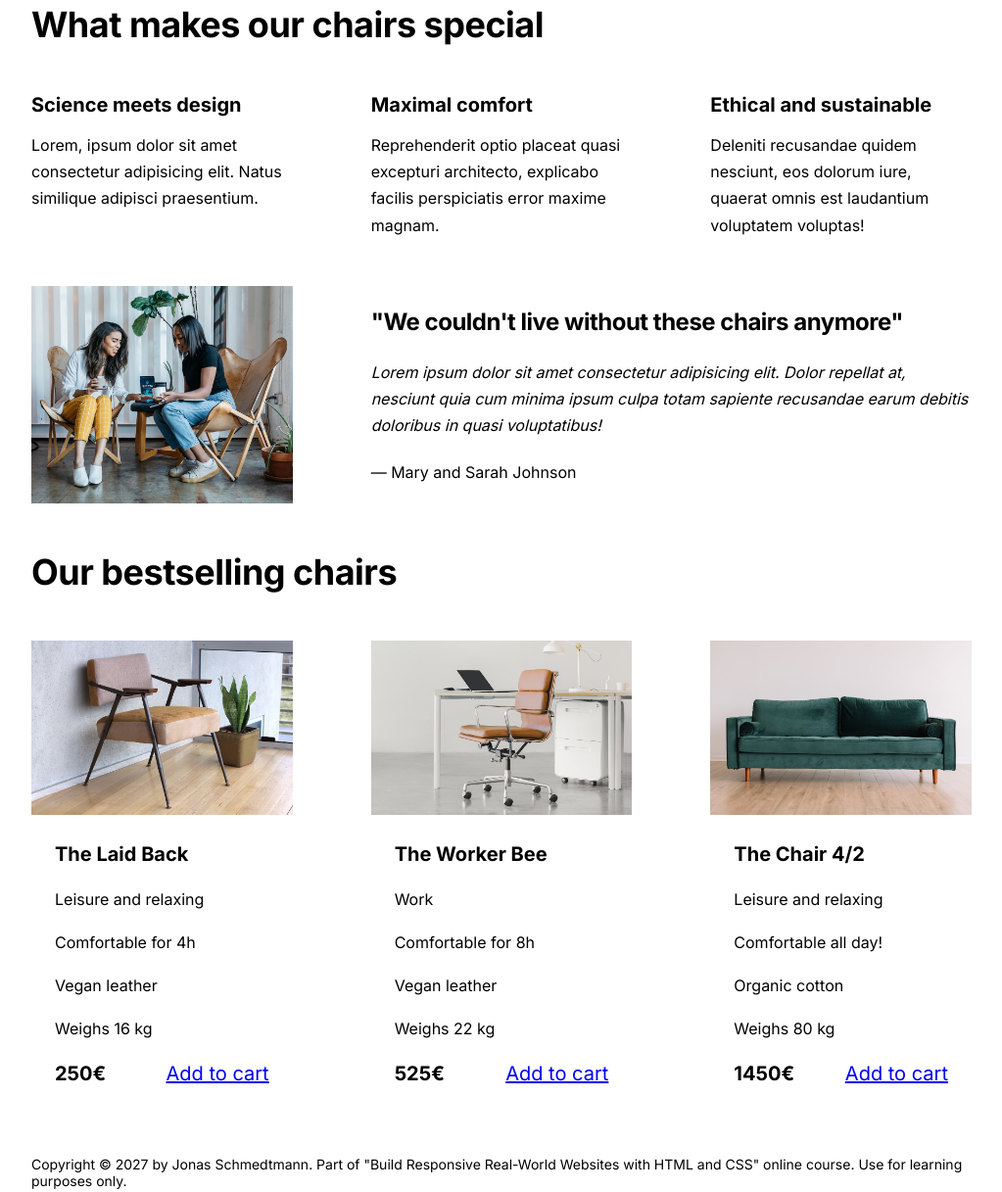
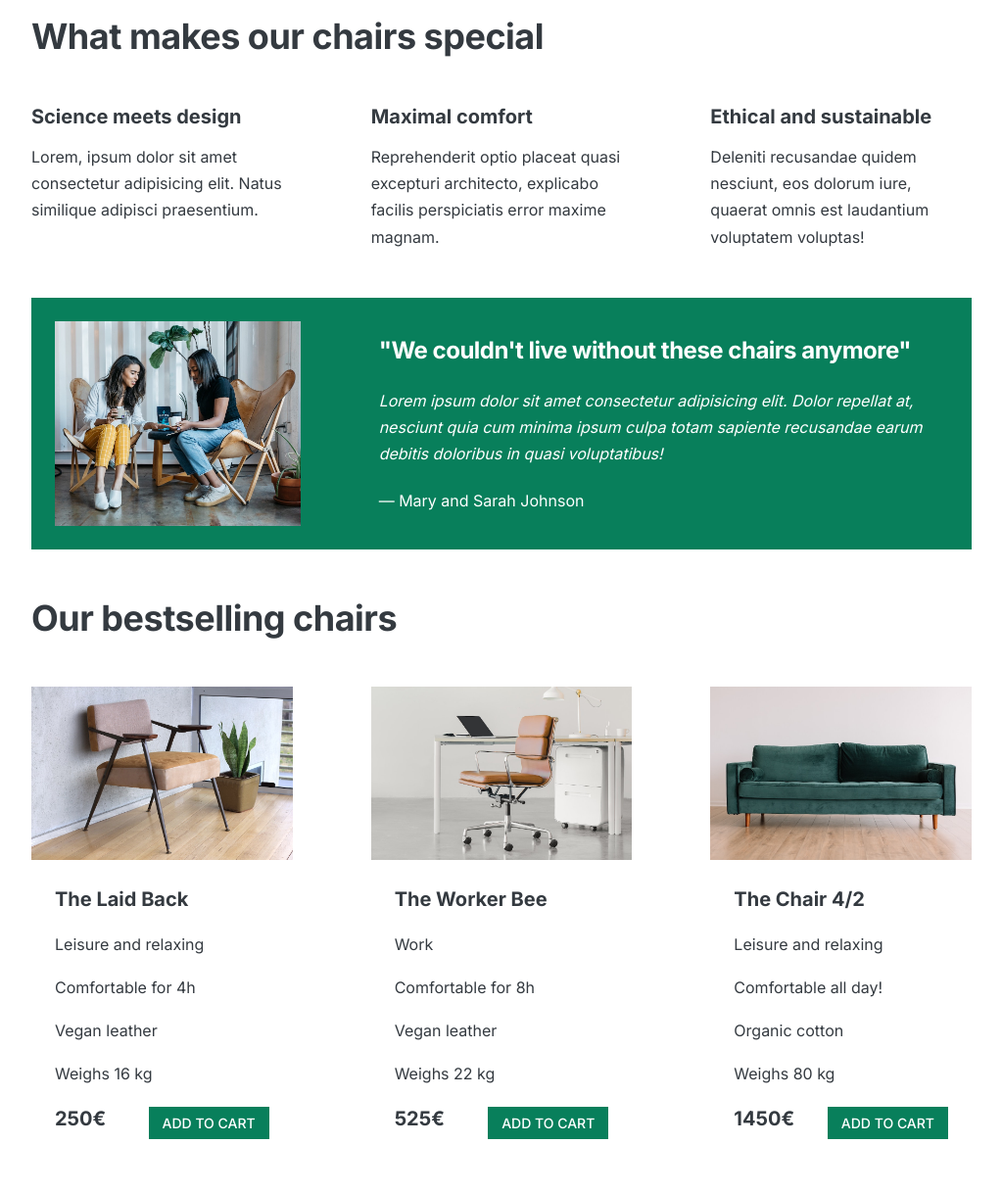
Before and after one commit to matheusncamargo/estudos-html-css, a plain HTML site: page 11/index.html in a window 1280 px wide. Shown: the part 533-1750 px from the top of the page at 98% size, without its empty margins (128-1151 px from the left). Drawn offline with Linux system fonts and the light colour scheme.

Commit message:
Update style.css

```diff
--- a/11/style.css
+++ b/11/style.css
@@ -4,6 +4,11 @@ SPACING SYSTEM (px)
 
 FONT SIZE SYSTEM (px)
 10 / 12 / 14 / 'default' 16 / 18 / 20 / 24 / 30 / 36 / 44 / 52 / 62 / 74 / 86 / 98
+*/
+
+/*
+MAIN COLOR: #087f5b
+GREY COLOR: #343a40
 */
 
 * {
@@ -17,6 +22,9 @@ FONT SIZE SYSTEM (px)
 /* ------------------------ */
 body {
   font-family: "Inter", sans-serif;
+  color: #343a40;
+  border-top: 12px solid #087f5b;
+  border-bottom: 12px solid #087f5b;
 }
 
 .container {
@@ -41,6 +49,31 @@ h2 {
   column-gap: 80px;
 }
 
+.btn:link,
+.btn:visited {
+  text-transform: uppercase;
+  text-decoration: none;
+  color: #fff;
+  background-color: #087f5b;
+  padding: 16px 32px; /* Spacing system */
+  cursor: pointer;
+  font-weight: 500;
+  display: inline-block;
+  font-size: 18px;
+}
+
+.btn:hover,
+.btn:active {
+  background-color: #099268;
+}
+
+.btn--small:link,
+.btn--small:hover {
+  padding: 8px 14px;
+  font-size: 14px;
+}
+/* 10 / 12 / 14 / 16 / 18  */
+
 /* ------------------------ */
 /* COMPONENT STYLES */
 /* ------------------------ */
@@ -51,6 +84,7 @@ header {
   grid-template-columns: repeat(2, 1fr);
   column-gap: 80px;
   margin-top: 48px;
+  color: #495057;
 }
 
 .header-text-box {
@@ -88,8 +122,11 @@ img {
 }
 
 /* TESTIMONIAL */
-/* .testimonial-section {
-} */
+.testimonial-section {
+  background-color: #087f5b;
+  color: #fff;
+  padding: 24px;
+}
 
 .testimonial-box {
   grid-column: 2 / -1;
```
